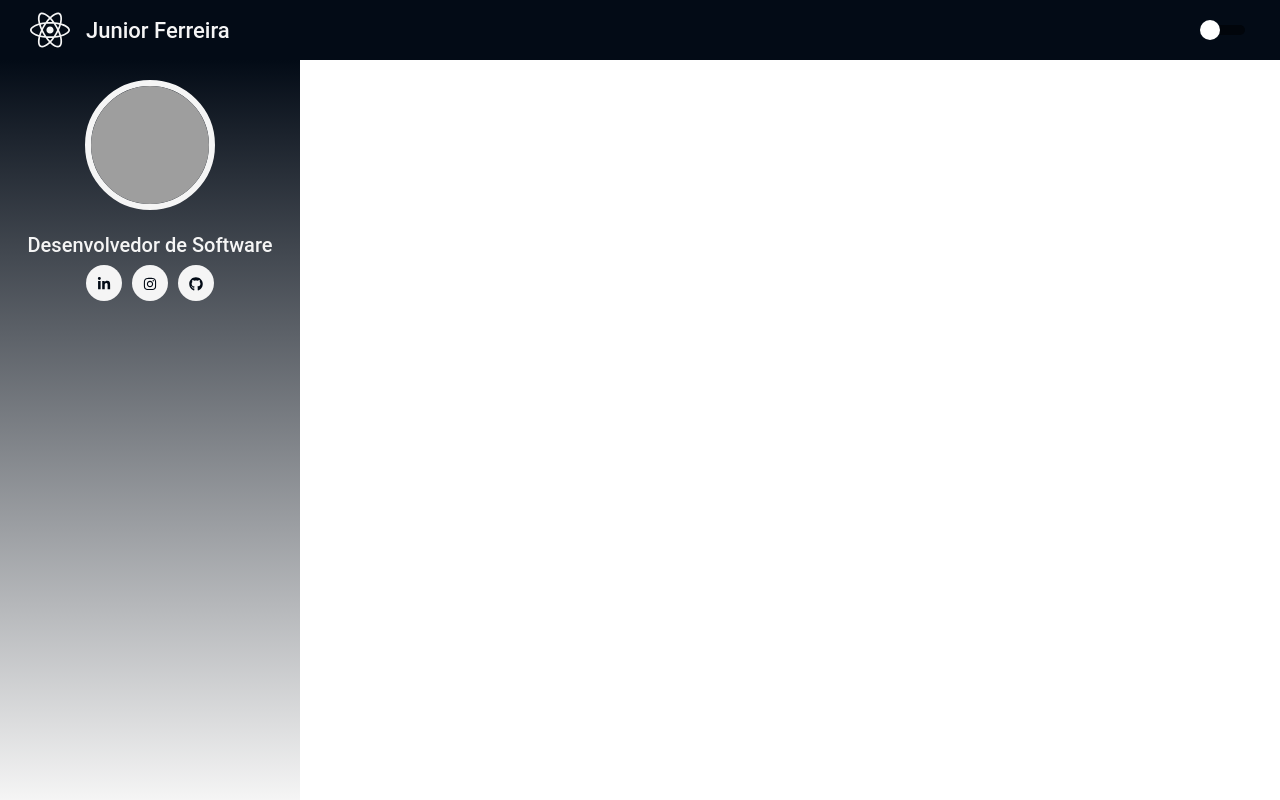
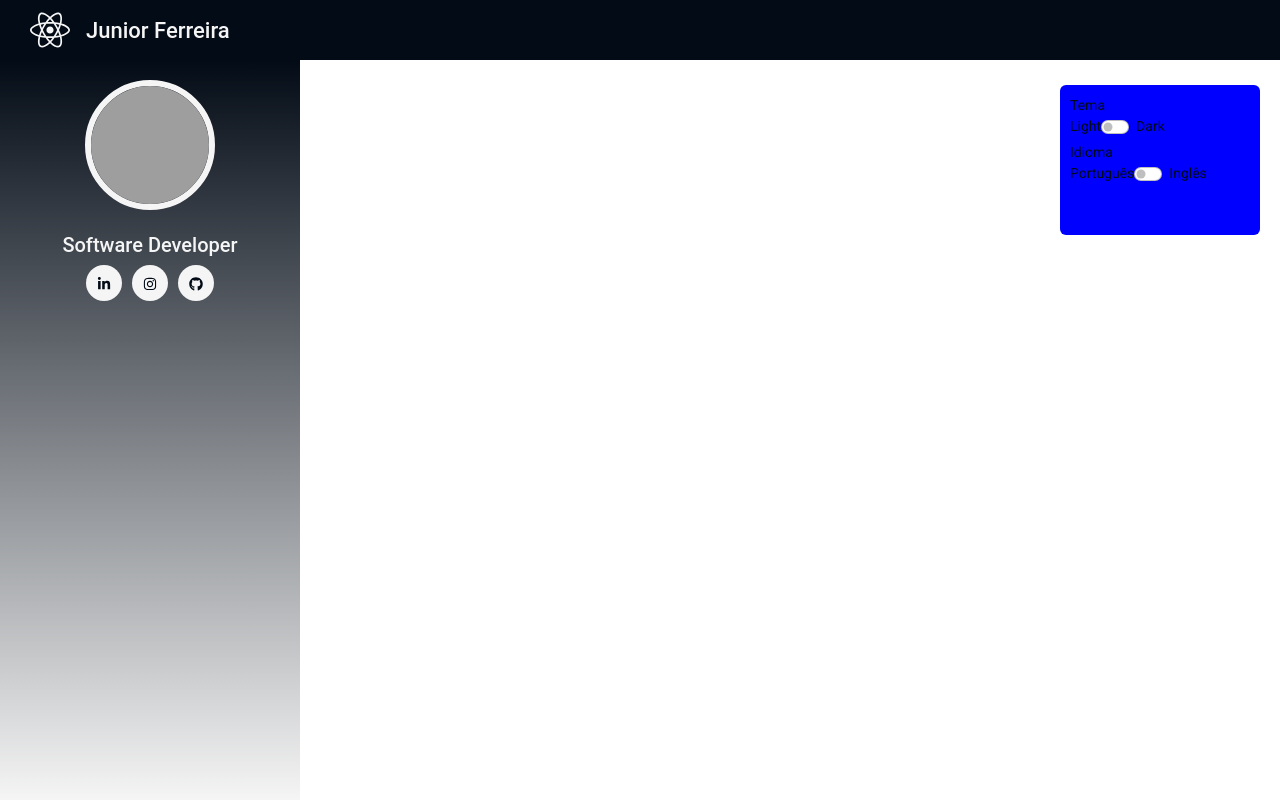
Before and after one commit to joseiltonjunior/novo-portfolio, a React (Create React App) app: page / in a window 1280 px wide. Built offline with nearby package versions, Linux system fonts and the light colour scheme; grey boxes are pictures that could not be loaded.

Commit message:
implementando float menu

```diff
--- a/public/index.html
+++ b/public/index.html
@@ -1,9 +1,11 @@
 <!DOCTYPE html>
-<html lang="en">
+<html lang="pt-br">
   <head>
     <meta charset="utf-8" />
     <meta name="viewport" content="width=device-width, initial-scale=1" />
     <meta name="theme-color" content="#000000" />
+
+    <link rel="icon" type="image/png" sizes="96x96" href="/public/favicon-96x96.png">
 
     <!-- Bootstrap CSS -->
     <link href="https://cdn.jsdelivr.net/npm/bootstrap@5.1.3/dist/css/bootstrap.min.css" rel="stylesheet" integrity="sha384-1BmE4kWBq78iYhFldvKuhfTAU6auU8tT94WrHftjDbrCEXSU1oBoqyl2QvZ6jIW3" crossorigin="anonymous">
--- a/src/App.tsx
+++ b/src/App.tsx
@@ -1,5 +1,6 @@
-import { useCallback } from 'react';
+import { useCallback, useEffect, useState } from 'react';
 import { ThemeProvider, DefaultTheme } from 'styled-components';
+import i18n from 'i18next';
 
 import { Container } from 'styles';
 import { Aside } from 'components/Aside';
@@ -13,16 +14,30 @@ import { usePersistedState } from 'hooks/usePersistedState';
 
 const App: React.FC = () => {
   const [theme, setTheme] = usePersistedState<DefaultTheme>('theme', light);
+  const [language, setLanguage] = useState('pt_BR');
+
+  const lang = localStorage.getItem('i18nextLng');
 
   const toggleTheme = useCallback(() => {
     setTheme(theme.title === 'light' ? dark : light);
-  }, [setTheme, theme.title]);
+  }, [setTheme, theme]);
+
+  const toggleLanguage = useCallback(() => {
+    setLanguage(language === 'pt_BR' ? 'en_US' : 'pt_BR');
+    i18n.changeLanguage(language);
+  }, [language]);
+
+  useEffect(() => {
+    if (lang) {
+      i18n.changeLanguage(lang);
+    }
+  }, [lang]);
 
   return (
     <ThemeProvider theme={theme}>
       <Container className="App">
         <GlobalStyle />
-        <Header toggleTheme={toggleTheme} />
+        <Header toggleTheme={toggleTheme} toggleLanguage={toggleLanguage} />
         <Aside />
       </Container>
     </ThemeProvider>
--- /dev/null
+++ b/src/components/FloatMenu/index.tsx
@@ -0,0 +1,48 @@
+import React from 'react';
+
+import { Container } from './styles';
+
+interface FloatMenuProps {
+  toggleTheme: () => void;
+  toggleLanguage: () => void;
+}
+
+export const FloatMenu: React.FC<FloatMenuProps> = ({
+  toggleTheme,
+  toggleLanguage,
+}) => {
+  return (
+    <Container>
+      <form action="">
+        Tema
+        <div className="d-flex">
+          Light
+          <div className="form-check form-switch">
+            <input
+              onChange={toggleTheme}
+              className="form-check-input"
+              type="checkbox"
+              role="switch"
+              id="flexSwitchCheckDefault"
+            />
+          </div>
+          Dark
+        </div>
+        Idioma
+        <div className="d-flex">
+          Português
+          <div className="form-check form-switch">
+            <input
+              onChange={toggleLanguage}
+              className="form-check-input"
+              type="checkbox"
+              role="switch"
+              id="flexSwitchCheckDefault"
+            />
+          </div>
+          Inglês
+        </div>
+      </form>
+    </Container>
+  );
+};
--- /dev/null
+++ b/src/components/FloatMenu/styles.ts
@@ -0,0 +1,14 @@
+import styled from 'styled-components';
+
+export const Container = styled.div`
+  background-color: blue;
+  height: 150px;
+  width: 200px;
+  border-radius: 6px;
+
+  padding: 10px;
+
+  position: absolute;
+  right: 20px;
+  top: 85px;
+`;
--- a/src/components/Header/index.tsx
+++ b/src/components/Header/index.tsx
@@ -1,18 +1,17 @@
-import { useContext } from 'react';
 import { FaReact } from 'react-icons/fa';
-import Switch from 'react-switch';
-import { ThemeContext } from 'styled-components';
-import { shade } from 'polished';
 
+import { FloatMenu } from 'components/FloatMenu';
 import { Container } from './styles';
 
 interface HeaderProps {
   toggleTheme: () => void;
+  toggleLanguage: () => void;
 }
 
-export const Header: React.FC<HeaderProps> = ({ toggleTheme }) => {
-  const { colors, title } = useContext(ThemeContext);
-
+export const Header: React.FC<HeaderProps> = ({
+  toggleTheme,
+  toggleLanguage,
+}) => {
   return (
     <Container>
       <div className="contentIcon d-flex align-items-center">
@@ -21,18 +20,7 @@ export const Header: React.FC<HeaderProps> = ({ toggleTheme }) => {
         <p>Junior Ferreira</p>
       </div>
 
-      <Switch
-        className="switch-input"
-        onChange={toggleTheme}
-        checked={title === 'dark'}
-        checkedIcon={false}
-        uncheckedIcon={false}
-        height={10}
-        width={40}
-        handleDiameter={20}
-        onColor={shade(0.1, colors.secundary)}
-        offColor={shade(0.5, colors.primary)}
-      />
+      <FloatMenu toggleTheme={toggleTheme} toggleLanguage={toggleLanguage} />
     </Container>
   );
 };
--- a/src/i18n/index.ts
+++ b/src/i18n/index.ts
@@ -19,4 +19,4 @@ i18n
     },
   });
 
-i18n.changeLanguage('pt_BR');
+i18n.changeLanguage('en_US');
```
Also changed, not shown: public/favicon-96x96.png (added).
